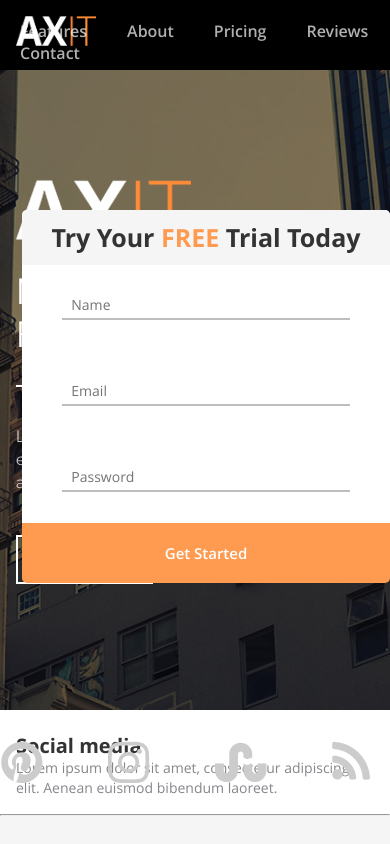
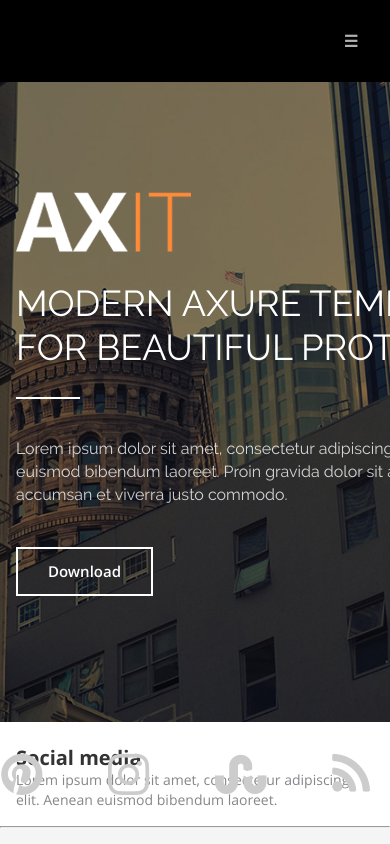
Before and after one commit to vsadauskas/bootcamp, a plain HTML site: page index.html in a window 390 px wide. Shown: the top 844 px of the page. Drawn offline with Linux system fonts and the light colour scheme; a script that the page names is missing; files whose address does not match are found by name.

Commit message:
2017-07-30 naktinejimai

```diff
--- a/index.html
+++ b/index.html
@@ -16,16 +16,17 @@
 
 <header>
     <div class="headerdiv">
-        <nav>
-            <a href="index.html"><img src="images/logo-compressor.png" width="80px" height="30px"></a>
-            <ul>
-                <li><a href="#features">Features</a></li>
-                <li><a href="#about">About</a></li>
-                <li><a href="#pricing">Pricing</a></li>
-                <li><a href="#reviews">Reviews</a></li>
-                <li><a href="#contact">Contact</a></li>
-            </ul>
-        </nav>
+
+             <a href="index.html" class="navpic"><img src="images/logo-compressor.png" width="80px" height="30px"></a>
+            <div class="navigacija" id="manonavig">
+                <a href="#features">Features</a>
+                <a href="#about">About</a>
+                <a href="#pricing">Pricing</a>
+                <a href="#reviews">Reviews</a>
+                <a href="#contact">Contact</a>
+                <a href="javascript:void(0);" class="icon" onclick="myFunction()">&#9776;</a>
+            </div>
+
     </div>
 </header>
 
--- a/less/custom.less
+++ b/less/custom.less
@@ -18,8 +18,8 @@ font-family: "open sans";
 
 //HEADERIO NUSTATYMAI
 header {
-    height: 70px;
-    position: relative;
+    //height: 70px;
+    //position: relative;
     background-color: #000000;
     }
 
@@ -29,33 +29,65 @@ header {
     margin: 0 auto;
     position: relative;
     padding: @tarpelis;
-    ul {
-        list-style-type: none;
-        margin: 0;
-        padding: 0;
-        overflow: hidden;
+    }
+    a.navpic {
         position: absolute;
-        right: 0;
-        top:20px;
-        line-height: 1.4;
-        font-family: "Open Sans";
-        font-weight: 600;
-        text-align: center;
-    }
-    li {
-        float: left;
+        padding-top: 9px;
+   }
+   .navigacija{
+    overflow: hidden;
 
     }
-    li a {
+
+   .navigacija a {
+    float: right;
     display: block;
     color: rgba(255, 255, 255, 0.69);
-    padding: 0 20px;
+    padding: 14px 16px;
     text-decoration: none;
+    line-height: 1.4;
+    font-family: "Open Sans";
+    font-weight: 600;
+    text-align: center;
+
     }
-    li a:hover {
+    a:hover {
     background-color: #333333;
 }
+
+.navigacija .icon {
+        display: none;
+    }
+//***************************************************************************************************
+//
+// RESPONSIVE CRAP
+//
+//***************************************************************************************************
+ /* When the screen is less than 600 pixels wide, hide all links, except for the first one ("Home"). Show the link that contains should open and close the topnav (.icon) */
+@media screen and (max-width: 600px) {
+  .navigacija a {display: none;}
+  .navigacija a.icon {
+    float: right;
+    display: block;
+  }
+ a.navpic {display: none;}
 }
+
+/* The "responsive" class is added to the topnav with JavaScript when the user clicks on the icon. This class makes the topnav look good on small screens (display the links vertically instead of horizontally) */
+@media screen and (max-width: 600px) {
+  .navigacija.responsive {position: relative;}
+  .navigacija.responsive a.icon {
+    position: absolute;
+    right: 0px;
+    top: 0px;
+  }
+  .navigacija.responsive a {
+    float: none;
+    display: block;
+    text-align: left;
+  }
+}
+
 
 
 //PAGRINDINIO BANERIO NUSTATYMAI
@@ -273,7 +305,7 @@ hr{
     padding-top: 132px;
     padding-bottom: 102px;
     .tabs{
-        display: inline-flex;
+        display: flex;
     }
     .tabinner {
         width: 100%;
@@ -1077,3 +1109,17 @@ footer {
 
     }
 }
+
+@media all and (max-width:480px){
+//visi reikalai rasomi cia reiktu kad nuo 320px puslapis atrodyti pakankamai gerai: ;
+.forma {
+    display: none;
+}
+
+}
+
+@media all and (min-width:481px) and (max-width:768px){
+.forma {
+    display: none;
+}
+}
--- /dev/null
+++ b/scripts/main.js
@@ -0,0 +1,11 @@
+console.log("testas bliat");
+
+/* Toggle between adding and removing the "responsive" class to topnav when the user clicks on the icon */
+function myFunction() {
+    var x = document.getElementById("manonavig");
+    if (x.className === "navigacija") {
+        x.className += " responsive";
+    } else {
+        x.className = "navigacija";
+    }
+}
```
Also changed, not shown: css/custom.css, scripts/main.min.js, 1 other file.
